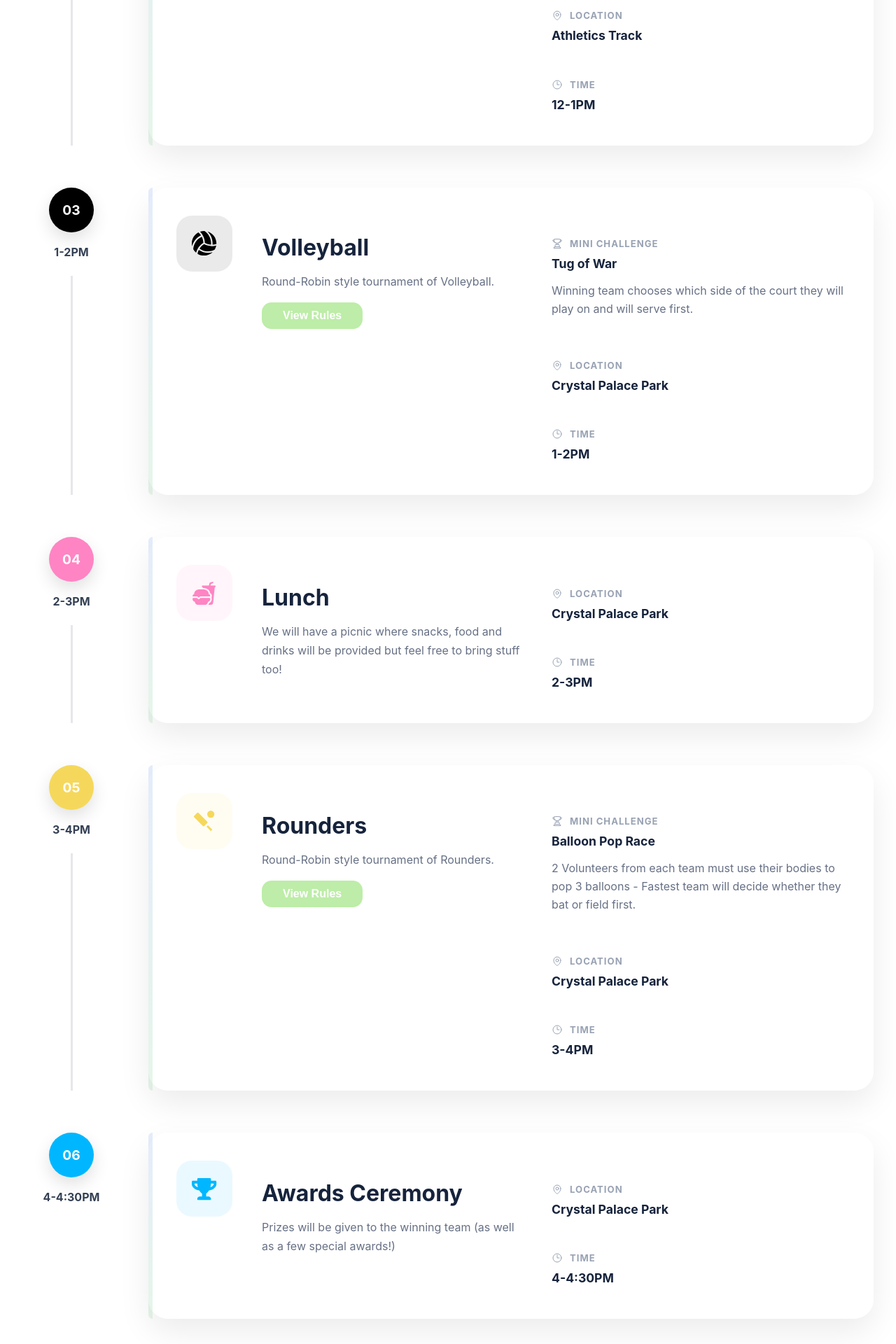
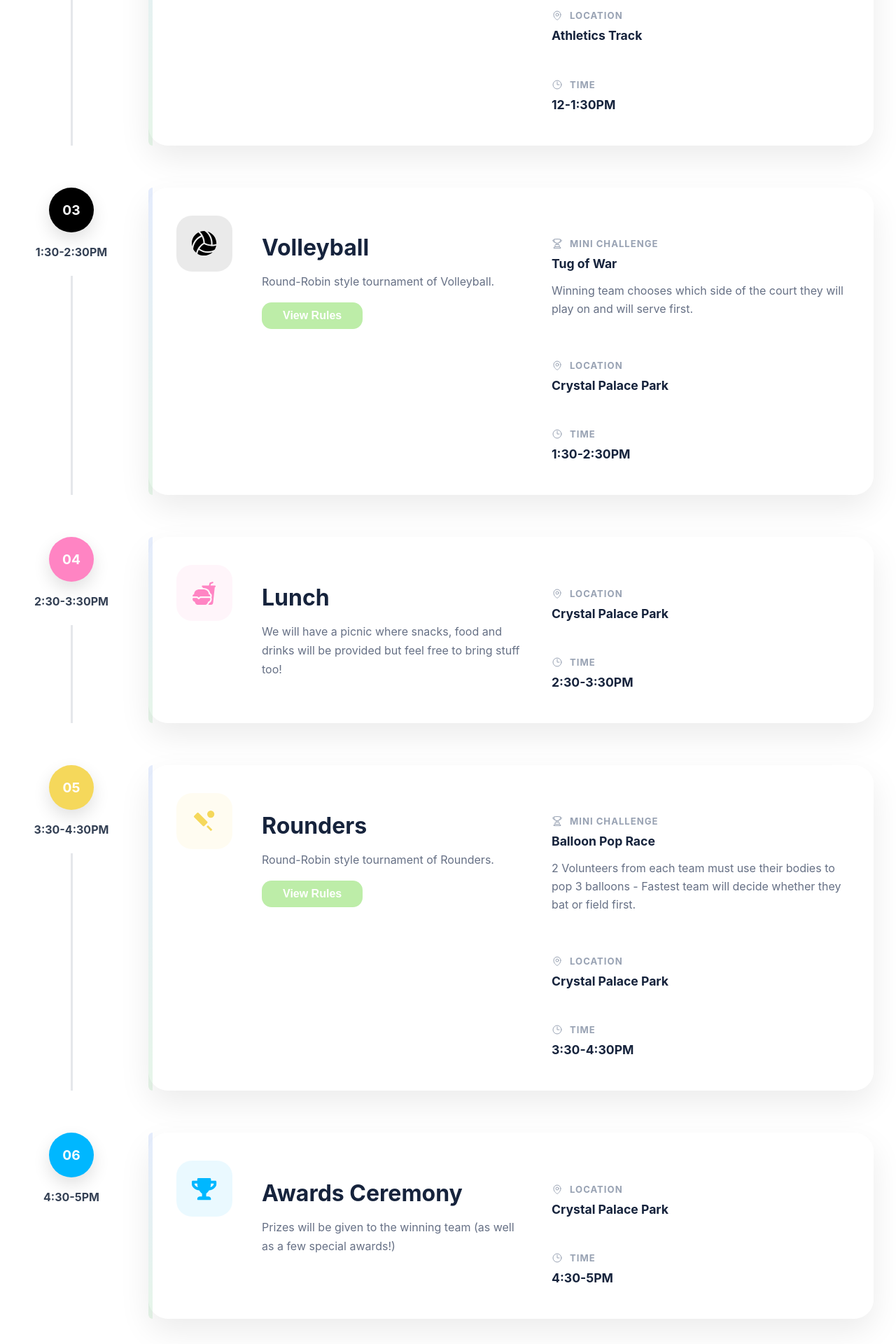
Before and after one commit to Jennipham/jenn-lympics, a React (Vite) app in the folder jenn-lympics-website/: page /agenda in a window 1280 px wide. Shown: the part 1100-3020 px from the top of the page at 70% size. Built offline with nearby package versions, Linux system fonts and the light colour scheme.

Commit message:
Adjust event times for better scheduling
Updated event times for several activities to extend duration.

```diff
--- a/jenn-lympics-website/src/components/Agenda/events.ts
+++ b/jenn-lympics-website/src/components/Agenda/events.ts
@@ -35,7 +35,7 @@ export const events = [
     },
     {
         number: "02",
-        time: "12-1PM",
+        time: "12-1:30PM",
         title: "Relay Race",
 
         description:
@@ -63,7 +63,7 @@ export const events = [
 
         {
         number: "03",
-        time: "1-2PM",
+        time: "1:30-2:30PM",
         title: "Volleyball",
 
         description:
@@ -93,7 +93,7 @@ export const events = [
     },
     {
         number: "04",
-        time: "2-3PM",
+        time: "2:30-3:30PM",
         title: "Lunch",
 
         description:
@@ -116,7 +116,7 @@ export const events = [
 
     {
         number: "05",
-        time: "3-4PM",
+        time: "3:30-4:30PM",
         title: "Rounders",
 
         description:
@@ -147,7 +147,7 @@ export const events = [
 
         {
         number: "06",
-        time: "4-4:30PM",
+        time: "4:30-5PM",
         title: "Awards Ceremony",
 
         description:
```
